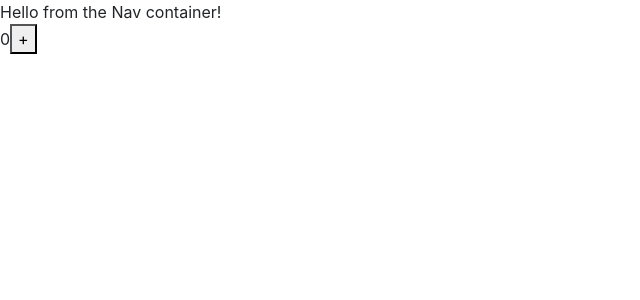
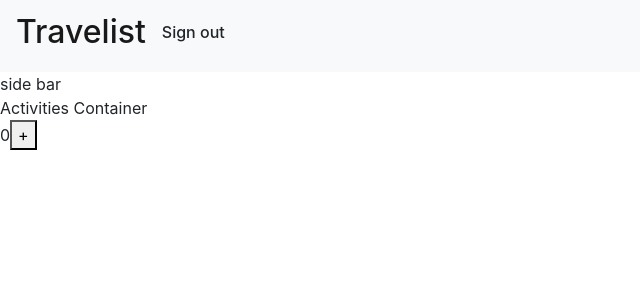
Before and after one commit to Star-Nose/Travelist, a React app: page /main in a window 1280 px wide. Shown: the top 300 px of the page, without its empty margins (0-640 px from the left). Built offline with nearby package versions, Linux system fonts and the light colour scheme.

Commit message:
(add) added actvities container file and sidebar containerfile

```diff
--- /dev/null
+++ b/client/containers/ActivitiesContainer.jsx
@@ -0,0 +1,9 @@
+import React from 'react';
+
+const ActivitesContainer = (props) => {
+    return (
+        <div>Activities Container </div>
+    )
+}
+
+export default ActivitesContainer;
--- a/client/containers/MainContainer.jsx
+++ b/client/containers/MainContainer.jsx
@@ -5,6 +5,8 @@ import { connect } from 'react-redux';
 import * as actions from '../actions/actions';
 import Login from '../components/Login.jsx';
 import NavContainer from './NavContainer.jsx';
+import SidebarContainer from './SidebarContainer.jsx';
+import ActivitiesContainer from './ActivitiesContainer.jsx';
 
 const mapDispatchToProps = (dispatch) => ({
   addCount: () => dispatch(actions.addCount()),
@@ -19,12 +21,12 @@ const mapStateToProps = (state) => ({
 const MainContainer = (props) => {
   const { count, addCount } = props;
   return (
-
     <div>
       <NavContainer />
+      <SidebarContainer />
+      <ActivitiesContainer />
       {count}
       <button type="button" onClick={addCount}>+</button>
-
     </div>
   );
 };
--- a/client/containers/NavContainer.jsx
+++ b/client/containers/NavContainer.jsx
@@ -1,9 +1,13 @@
-/* eslint-disable react/prop-types */
-import React from'react';
+//  eslint-disable react/prop-types
+import React from 'react';
+import { Navbar } from 'react-bootstrap';
 
 const NavContainer = (props) => {
     return (
-        <div>Hello from the Nav container!</div>
+        <Navbar bg="light">
+            <Navbar.Brand><h2>Travelist</h2></Navbar.Brand>
+            <h6 id="sign-out">Sign out</h6>
+        </Navbar>
     )
 }
 
--- /dev/null
+++ b/client/containers/SidebarContainer.jsx
@@ -0,0 +1,11 @@
+//  eslint-disable react/prop-types
+import React from 'react';
+
+
+const SidebarContainer = (props) => {
+    return (
+     <div>side bar</div>
+    )
+}
+
+export default SidebarContainer;
```
